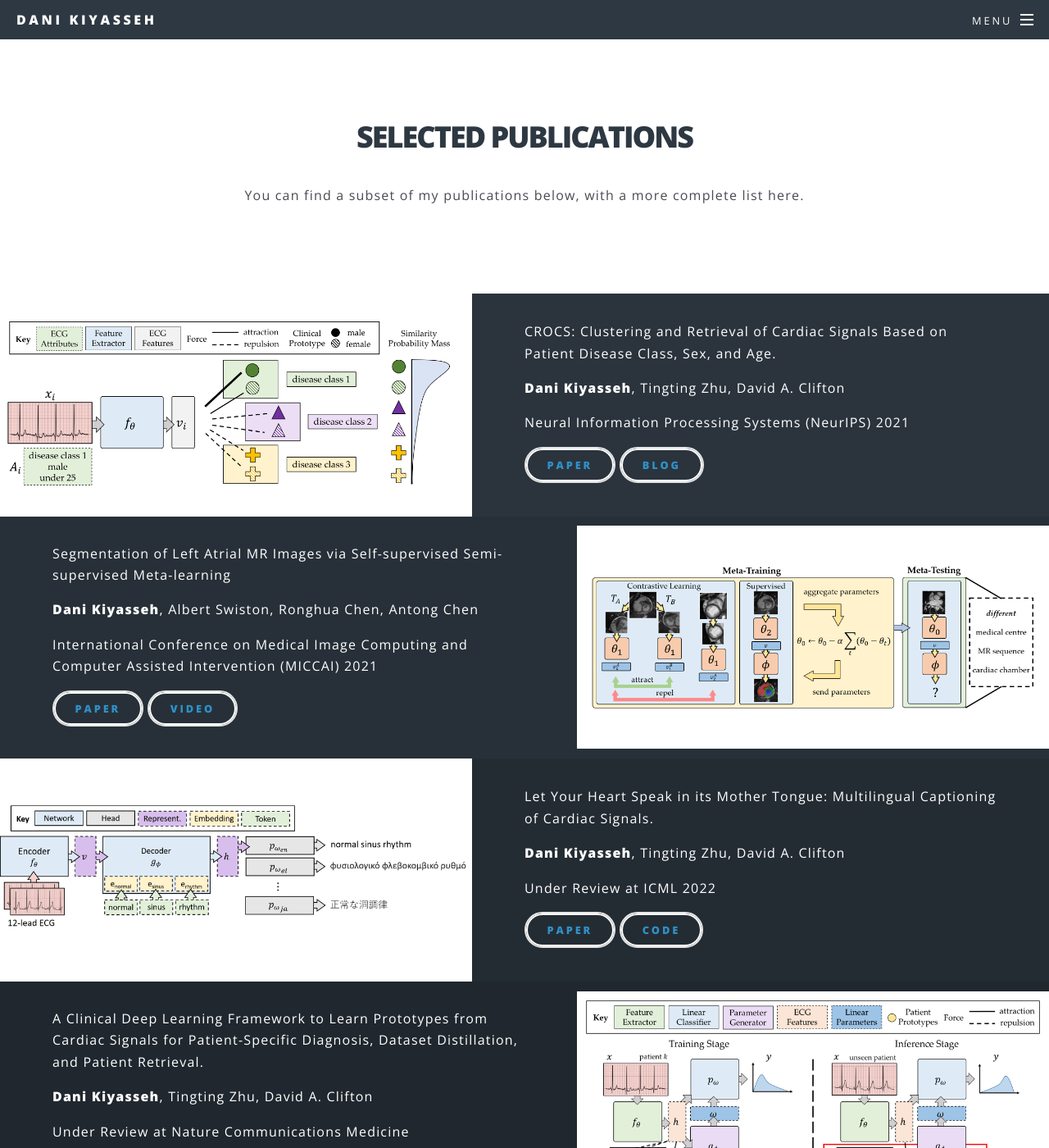
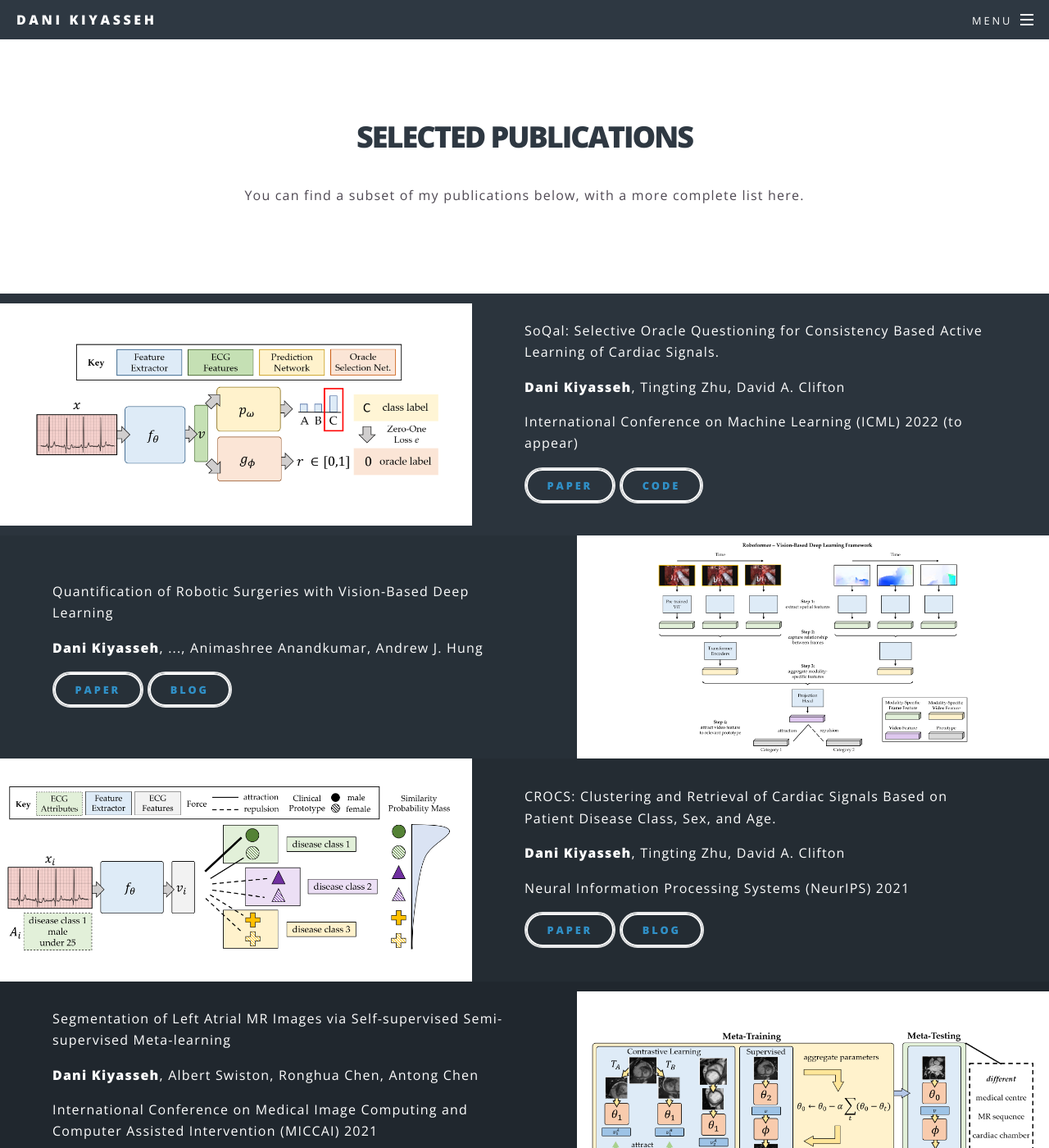
Before and after one commit to danikiyasseh/danikiyasseh.github.io, a Jekyll site: the page publications.html, which Jekyll copies as it is, in a window 1280 px wide and 1400 px high. Shown: the whole window at 82% size. Built offline with Jekyll 4.4.1, drawn with Linux system fonts in a browser that asks for light colours; a style sheet for code colours, icons or effects is not loaded; some of the changed text lies outside the part shown.

Commit message:
Update publications.html

```diff
--- a/publications.html
+++ b/publications.html
@@ -106,6 +106,43 @@
 			<section id="experience" class="wrapper alt style2">
 
 					<section class="spotlight">
+			        		<div class="image"><img src="images/SoCal_summary_figure.png" alt="Ox" /></div><div class="content">
+
+			        		<p>
+						<a href="https://arxiv.org/abs/2004.09557">SoQal: Selective Oracle Questioning for Consistency Based Active Learning of Cardiac Signals.</a>
+						</p>
+						<p>
+						<b>Dani Kiyasseh</b>, Tingting Zhu, David A. Clifton
+						</p>
+						<p>
+						International Conference on Machine Learning (ICML) 2022 (to appear)
+						</p>
+						<p>
+						<a href="https://arxiv.org/abs/2004.09557" class="button style2"><b>paper</b></a>
+						<a href="https://github.com/danikiyasseh/SoCal" class="button style2"><b>code</b></a>
+						</p>
+
+						</div>
+			        	</section>
+
+					<section class="spotlight">
+			        		<div class="image"><img src="images/SAI_summary_figure.png" alt="Ox" /></div><div class="content">
+
+			        		<p>
+						<a href="https://arxiv.org/abs/2205.03028">Quantification of Robotic Surgeries with Vision-Based Deep Learning</a>
+						</p>
+						<p>
+						<b>Dani Kiyasseh</b>, ..., Animashree Anandkumar, Andrew J. Hung
+						</p>
+						<p>
+						<a href="https://arxiv.org/abs/2205.03028" class="button style2"><b>paper</b></a>
+						<a href="./blogs/AI4Surgery/index.html" class="button style2"><b>blog</b></a>
+						</p>
+
+			        		</div>
+			        	</section>
+
+					<section class="spotlight">
 			        		<div class="image"><img src="images/CROCS_summary_figure.png" alt="Ox" /></div><div class="content">
 
 			        		<p>
@@ -204,26 +241,6 @@
 						<a href="https://danikiyasseh.github.io/blogs/CLOCS/index.html" class="button style2"><b>blog</b></a>
 						<a href="https://icml.cc/virtual/2021/spotlight/8462" class="button style2"><b>video</b></a>
 						<a href="https://github.com/danikiyasseh/CLOCS" class="button style2"><b>code</b></a>
-						</p>
-
-						</div>
-			        	</section>
-
-					<section class="spotlight">
-			        		<div class="image"><img src="images/SoCal_summary_figure.png" alt="Ox" /></div><div class="content">
-
-			        		<p>
-						<a href="https://arxiv.org/abs/2004.09557">SoCal: Selective Oracle Questioning in Consistency-based Active Learning of Cardiac Signals.</a>
-						</p>
-						<p>
-						<b>Dani Kiyasseh</b>, Tingting Zhu, David A. Clifton
-						</p>
-						<p>
-						Under Review at ICML 2022
-						</p>
-						<p>
-						<a href="https://arxiv.org/abs/2004.09557" class="button style2"><b>paper</b></a>
-						<a href="https://github.com/danikiyasseh/SoCal" class="button style2"><b>code</b></a>
 						</p>
 
 						</div>
```
